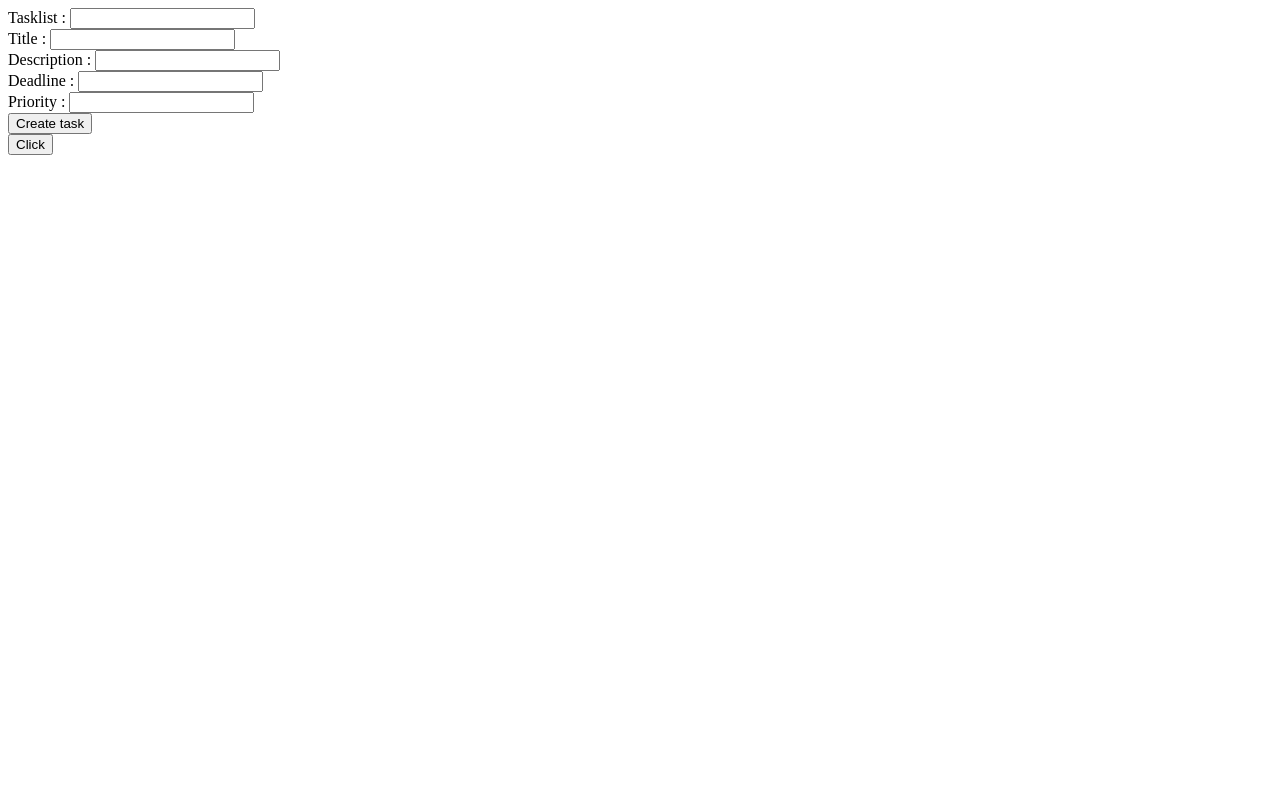
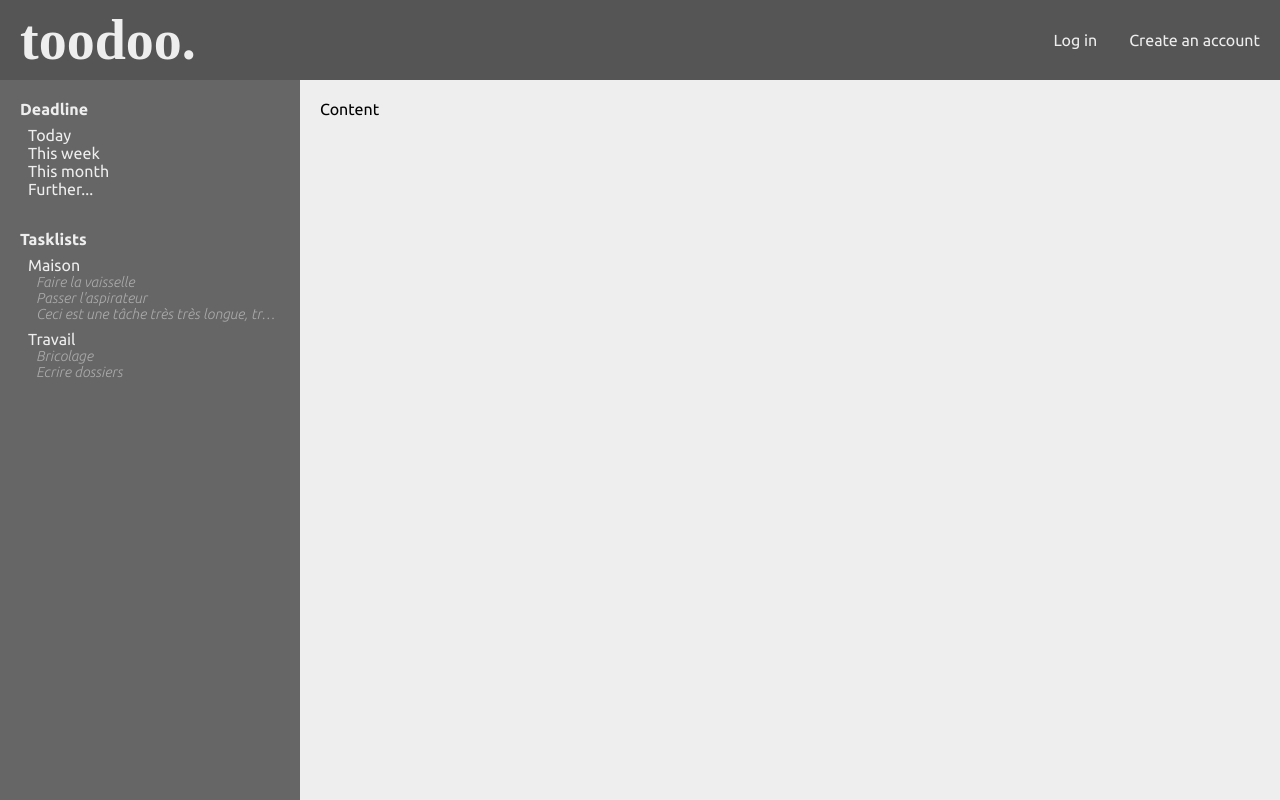
Before and after one commit to thomaspaysac/todo-app, a website built with webpack: page dist/index.html in a window 1280 px wide. Built offline with Linux system fonts and the light colour scheme; a web font is replaced by a local one.

Commit message:
Design basic webpage

```diff
--- a/src/style.scss
+++ b/src/style.scss
@@ -1,3 +1,98 @@
-h1 {
-  color: red;
+@import url('https://fonts.googleapis.com/css2?family=Gamja+Flower&family=Ubuntu:ital,wght@0,400;0,700;1,300&display=swap');
+
+* {
+  box-sizing: border-box;
+  font-family: 'Ubuntu', sans-serif;
 }
+
+.form-container {
+  display:none;
+}
+
+body {
+  height: 100vh;
+  margin:0;
+}
+
+header {
+  display: flex;
+  height: 10vh;
+  background-color: #555555;
+}
+
+main {
+  display: flex;
+  height: 90vh;
+}
+
+.logo__container {
+  width: 15%;
+  display: flex;
+  align-items: center;
+
+  h1 {
+  font-family: 'Gamja Flower';
+  margin: 0 0 0 20px;
+  font-size: 3.5rem;
+  color: #eeeeee;
+  }
+}
+
+.header__container {
+  width: 85%;
+  display: flex;
+  justify-content: end;
+  align-items: center;
+  gap: 32px;
+  padding-right: 20px;
+
+  a {
+    color: #eeeeee;
+    text-decoration: none;
+  }
+}
+
+.sidebar__container {
+  width: 300px;
+  padding: 20px;
+  background-color: #666666;
+  color: #eeeeee;
+}
+
+.sidebar-category {
+  margin-bottom: 32px;
+
+  h2 {
+    font-weight: 700;
+    font-size: 1rem;
+    margin: 0 0 8px 0;
+  }
+
+  ul {
+    margin: 0 0 0 8px;
+    padding: 0;
+    list-style-type: none;
+  }
+}
+
+.sidebar-tasklist {
+  margin-bottom: 8px;
+}
+
+.tasklist-subtasks {
+  color: #aaaaaa;
+  font-size: 0.9rem;
+  font-style: italic;
+
+    li {
+      white-space: nowrap;
+      overflow: hidden;
+      text-overflow: ellipsis;
+    }
+}
+
+.content__container {
+  background-color: #eeeeee;
+  width: 100%;
+  padding: 20px;
+}
```
Also changed, not shown: dist/index.html, dist/main.js, src/style.css, style.css (added), 1 other file.
